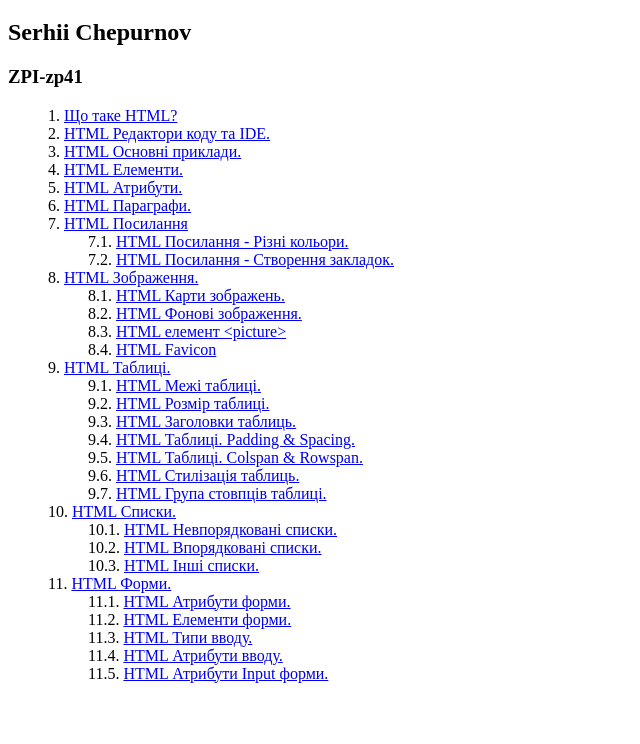
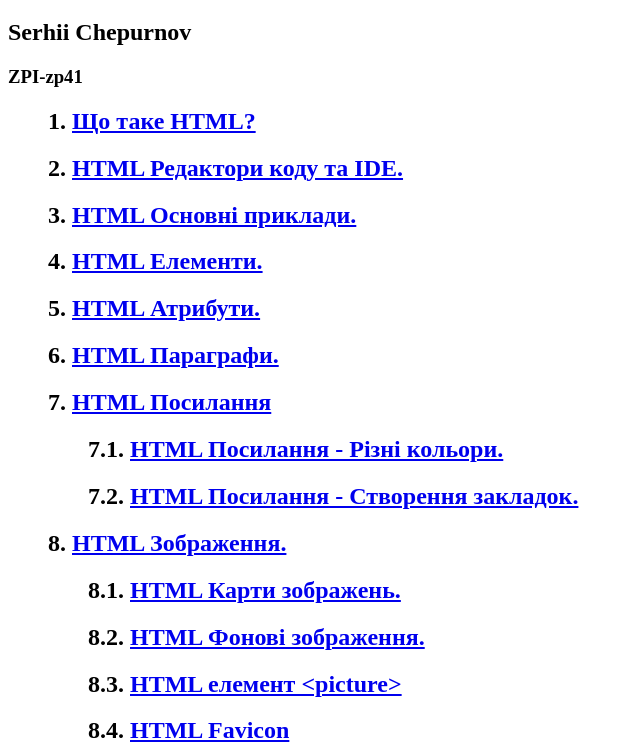
Before and after one commit to dyadya666/appIndependent1, a plain HTML site: page index.html in a window 1280 px wide. Shown: the part 61-805 px from the top of the page, without its empty margins (0-640 px from the left). Drawn offline with Linux system fonts and the light colour scheme.

Commit message:
add H2 teg

```diff
--- a/index.html
+++ b/index.html
@@ -21,47 +21,47 @@
     <h2>Serhii Chepurnov</h2>
     <h3>ZPI-zp41</h3>
     <ol>
-        <li><a href="https://w3schoolsua.github.io/html/html_intro.html" target="_blank">Що таке HTML?</a></li>
-        <li><a href="https://w3schoolsua.github.io/html/html_editors.html" target="_blank">HTML Редактори коду та IDE.</a></li>
-        <li><a href="https://w3schoolsua.github.io/html/html_basic.html" target="_blank">HTML Основні приклади.</a></li>
-        <li><a href="https://w3schoolsua.github.io/html/html_elements.html" target="_blank">HTML Елементи.</a></li>
-        <li><a href="https://w3schoolsua.github.io/html/html_attributes.html" target="_blank">HTML Атрибути.</a></li>
-        <li><a href="https://w3schoolsua.github.io/html/html_paragraphs.html" target="_blank">HTML Параграфи.</a></li>
-        <li><a href="https://w3schoolsua.github.io/html/html_links.html" target="_blank">HTML Посилання</a></li>
+        <h2><li><a href="https://w3schoolsua.github.io/html/html_intro.html" target="_blank">Що таке HTML?</a></li></h2>
+        <h2><li><a href="https://w3schoolsua.github.io/html/html_editors.html" target="_blank">HTML Редактори коду та IDE.</a></li></h2>
+        <h2><li><a href="https://w3schoolsua.github.io/html/html_basic.html" target="_blank">HTML Основні приклади.</a></li></h2>
+        <h2><li><a href="https://w3schoolsua.github.io/html/html_elements.html" target="_blank">HTML Елементи.</a></li></h2>
+        <h2><li><a href="https://w3schoolsua.github.io/html/html_attributes.html" target="_blank">HTML Атрибути.</a></li></h2>
+        <h2><li><a href="https://w3schoolsua.github.io/html/html_paragraphs.html" target="_blank">HTML Параграфи.</a></li></h2>
+        <h2><li><a href="https://w3schoolsua.github.io/html/html_links.html" target="_blank">HTML Посилання</a></li></h2>
         <ol>
-          <li><a href="https://w3schoolsua.github.io/html/html_links_colors.html" target="_blank">HTML Посилання - Різні кольори.</a></li>
-          <li><a href="https://w3schoolsua.github.io/html/html_links_bookmarks.html" target="_blank">HTML Посилання - Створення закладок.</a></li>
+          <h2><li><a href="https://w3schoolsua.github.io/html/html_links_colors.html" target="_blank">HTML Посилання - Різні кольори.</a></li></h2>
+          <h2><li><a href="https://w3schoolsua.github.io/html/html_links_bookmarks.html" target="_blank">HTML Посилання - Створення закладок.</a></li></h2>
         </ol>
-        <li><a href="https://w3schoolsua.github.io/html/html_images.html" target="_blank">HTML Зображення.</a></li>
+        <h2><li><a href="https://w3schoolsua.github.io/html/html_images.html" target="_blank">HTML Зображення.</a></li></h2>
         <ol>
-          <li><a href="https://w3schoolsua.github.io/html/html_images_imagemap.html" target="_blank">HTML Карти зображень.</a></li>
-          <li><a href="https://w3schoolsua.github.io/html/html_images_background.html" target="_blank">HTML Фонові зображення.</a></li>
-          <li><a href="https://w3schoolsua.github.io/html/html_images_picture.html" target="_blank">HTML елемент &lt;picture></a></li>
-          <li><a href="https://w3schoolsua.github.io/html/html_favicon.html" target="_blank">HTML Favicon</a></li>
+          <h2><li><a href="https://w3schoolsua.github.io/html/html_images_imagemap.html" target="_blank">HTML Карти зображень.</a></li></h2>
+          <h2><li><a href="https://w3schoolsua.github.io/html/html_images_background.html" target="_blank">HTML Фонові зображення.</a></li></h2>
+          <h2><li><a href="https://w3schoolsua.github.io/html/html_images_picture.html" target="_blank">HTML елемент &lt;picture></a></li></h2>
+          <h2><li><a href="https://w3schoolsua.github.io/html/html_favicon.html" target="_blank">HTML Favicon</a></li></h2>
         </ol>
-        <li><a href="https://w3schoolsua.github.io/html/html_tables.html" target="_blank">HTML Таблиці.</a></li>
+        <h2><li><a href="https://w3schoolsua.github.io/html/html_tables.html" target="_blank">HTML Таблиці.</a></li></h2>
         <ol>
-          <li><a href="https://w3schoolsua.github.io/html/html_table_borders.html" target="_blank">HTML Межі таблиці.</a></li>
-          <li><a href="https://w3schoolsua.github.io/html/html_table_sizes.html" target="_blank">HTML Розмір таблиці.</a></li>
-          <li><a href="https://w3schoolsua.github.io/html/html_table_headers.html" target="_blank">HTML Заголовки таблиць.</a></li>
-          <li><a href="https://w3schoolsua.github.io/html/html_table_padding_spacing.html" target="_blank">HTML Таблиці. Padding & Spacing.</a></li>
-          <li><a href="https://w3schoolsua.github.io/html/html_table_colspan_rowspan.html" target="_blank">HTML Таблиці. Colspan & Rowspan.</a></li>
-          <li><a href="https://w3schoolsua.github.io/html/html_table_styling.html" target="_blank">HTML Стилізація таблиць.</a></li>
-          <li><a href="https://w3schoolsua.github.io/html/html_table_colgroup.html" target="_blank">HTML Група стовпців таблиці.</a></li>
+          <h2><li><a href="https://w3schoolsua.github.io/html/html_table_borders.html" target="_blank">HTML Межі таблиці.</a></li></h2>
+          <h2><li><a href="https://w3schoolsua.github.io/html/html_table_sizes.html" target="_blank">HTML Розмір таблиці.</a></li></h2>
+          <h2><li><a href="https://w3schoolsua.github.io/html/html_table_headers.html" target="_blank">HTML Заголовки таблиць.</a></li></h2>
+          <h2><li><a href="https://w3schoolsua.github.io/html/html_table_padding_spacing.html" target="_blank">HTML Таблиці. Padding & Spacing.</a></li></h2>
+          <h2><li><a href="https://w3schoolsua.github.io/html/html_table_colspan_rowspan.html" target="_blank">HTML Таблиці. Colspan & Rowspan.</a></li></h2>
+          <h2><li><a href="https://w3schoolsua.github.io/html/html_table_styling.html" target="_blank">HTML Стилізація таблиць.</a></li></h2>
+          <h2><li><a href="https://w3schoolsua.github.io/html/html_table_colgroup.html" target="_blank">HTML Група стовпців таблиці.</a></li></h2>
         </ol>
-        <li><a href="https://w3schoolsua.github.io/html/html_lists.html" target="_blank">HTML Списки.</a></li>
+        <h2><li><a href="https://w3schoolsua.github.io/html/html_lists.html" target="_blank">HTML Списки.</a></li></h2>
         <ol>
-          <li><a href="https://w3schoolsua.github.io/html/html_lists_unordered.html" target="_blank">HTML Невпорядковані списки.</a></li>
-          <li><a href="https://w3schoolsua.github.io/html/html_lists_ordered.html" target="_blank">HTML Впорядковані списки.</a></li>
-          <li><a href="https://w3schoolsua.github.io/html/html_lists_other.html" target="_blank">HTML Інші списки.</a></li>
+          <h2><li><a href="https://w3schoolsua.github.io/html/html_lists_unordered.html" target="_blank">HTML Невпорядковані списки.</a></li></h2>
+          <h2><li><a href="https://w3schoolsua.github.io/html/html_lists_ordered.html" target="_blank">HTML Впорядковані списки.</a></li></h2>
+          <h2><li><a href="https://w3schoolsua.github.io/html/html_lists_other.html" target="_blank">HTML Інші списки.</a></li></h2>
         </ol>
-        <li><a href="https://w3schoolsua.github.io/html/html_forms.html" target="_blank">HTML Форми.</a></li>
+        <h2><li><a href="https://w3schoolsua.github.io/html/html_forms.html" target="_blank">HTML Форми.</a></li></h2>
         <ol>
-          <li><a href="https://w3schoolsua.github.io/html/html_forms_attributes.html" target="_blank">HTML Атрибути форми.</a></li>
-          <li><a href="https://w3schoolsua.github.io/html/html_form_elements.html" target="_blank">HTML Елементи форми.</a></li>
-          <li><a href="https://w3schoolsua.github.io/html/html_form_input_types.html" target="_blank">HTML Типи вводу.</a></li>
-          <li><a href="https://w3schoolsua.github.io/html/html_form_attributes.html" target="_blank">HTML Атрибути вводу.</a></li>
-          <li><a href="https://w3schoolsua.github.io/html/html_form_attributes_form.html" target="_blank">HTML Атрибути Input форми.</a></li>
+          <h2><li><a href="https://w3schoolsua.github.io/html/html_forms_attributes.html" target="_blank">HTML Атрибути форми.</a></li></h2>
+          <h2><li><a href="https://w3schoolsua.github.io/html/html_form_elements.html" target="_blank">HTML Елементи форми.</a></li></h2>
+          <h2><li><a href="https://w3schoolsua.github.io/html/html_form_input_types.html" target="_blank">HTML Типи вводу.</a></li></h2>
+          <h2><li><a href="https://w3schoolsua.github.io/html/html_form_attributes.html" target="_blank">HTML Атрибути вводу.</a></li></h2>
+          <h2><li><a href="https://w3schoolsua.github.io/html/html_form_attributes_form.html" target="_blank">HTML Атрибути Input форми.</a></li></h2>
         </ol>
     </ol>
 </body>
```
